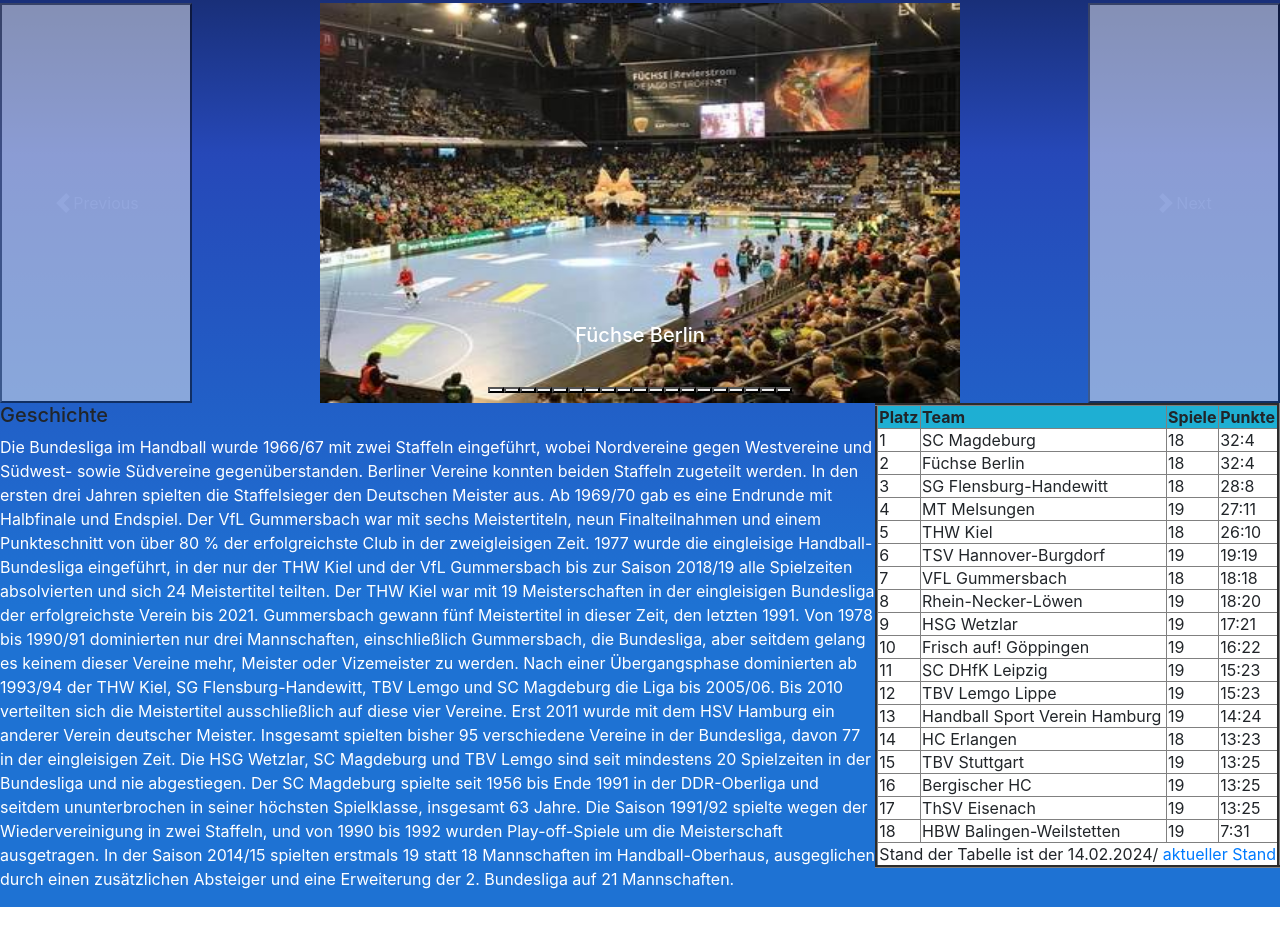
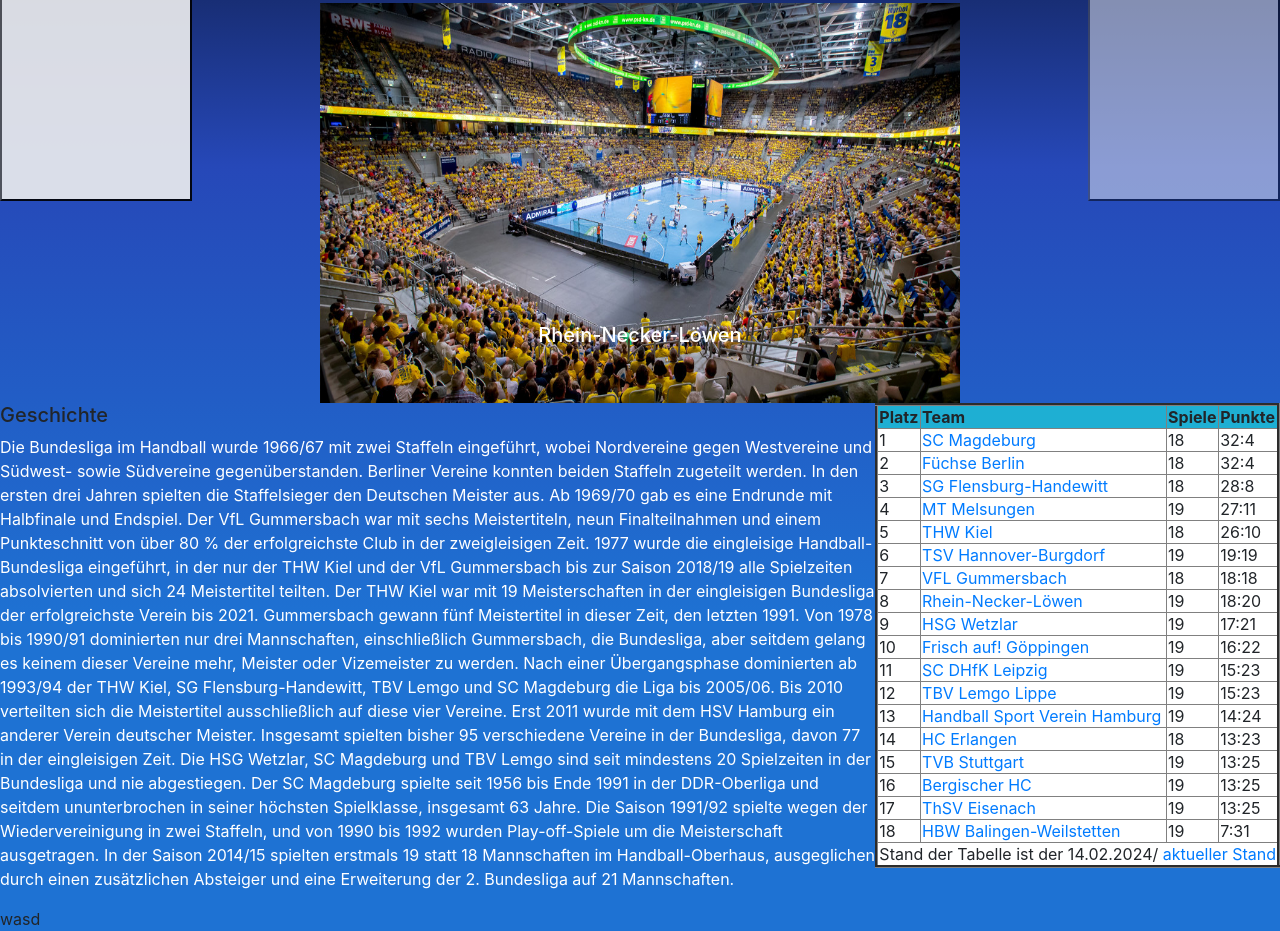
Before and after one commit to Jak0bus/Klausur-ersatz, a plain HTML site: page index.html in a window 1280 px wide. Shown: the part 599-1530 px from the top of the page. Before the commit the page ends 1506 px from the top, so only its background shows below. Drawn offline with nearby package versions, Linux system fonts and the light colour scheme.

Commit message:
Add files via upload

```diff
--- a/index.html
+++ b/index.html
@@ -42,10 +42,14 @@
   <h2>Wilkommen</h2>
 
 
+
   <div id="logo" class="Logo">
   <img src="Bilder/HBL Logo.png">
   </div>
   </br>
+
+
+
   <div id="carouselExampleCaptions" class="carousel slide">
     <div class="carousel-indicators">
       <button type="button" data-bs-target="#carouselExampleCaptions" data-bs-slide-to="0" class="active" aria-current="true" aria-label="Slide 1"></button>
@@ -68,20 +72,21 @@
       <button type="button" data-bs-target="#carouselExampleCaptions" data-bs-slide-to="17" aria-label="Slide 18"></button>
       <button type="button" data-bs-target="#carouselExampleCaptions" data-bs-slide-to="18" aria-label="Slide 1"></button>
 
-
+      </div>
     </div>
     <div class="carousel-inner">
       <div class="carousel-item active">
-        <img src="Bilder/Hallen/Füschse Berlin.png" >
+        <img src="Bilder/Hallen/Halle RNL.PNG" >
         <div class="carousel-caption d-none d-md-block">
-          <h5>Füchse Berlin</h5>
+          <h5>Rhein-Necker-Löwen
+          </h5>
           <p></p>
         </div>
       </div>
       <div class="carousel-item">
-        <img src="Bilder/Hallen/Halle RNL.PNG" >
+        <img src="Bilder/Hallen/Füschse Berlin.png" >
         <div class="carousel-caption d-none d-md-block">
-          <h5>Rhein-Necker-Löwen</h5>
+          <h5>Füchse Berlin</h5>
           <p>Some representative placeholder content for the second slide.</p>
         </div>
       </div>
@@ -228,109 +233,109 @@
             </tr>
             <tr>
               <td>1</td>
-              <td>SC Magdeburg</td>
+              <td><a href="https://www.scm-handball.de/">SC Magdeburg</a></td>
               <td>18</td>
               <td>32:4</td>
             </tr>
             <tr>
               <td>2</td>
-              <td>Füchse Berlin</td>
+              <td><a href="https://fuechse.berlin/o.red.r/home.html">Füchse Berlin</td>
               <td>18</td>
               <td>32:4</td>
             </tr>
             <tr>
               <td>3</td>
-              <td>SG Flensburg-Handewitt</td>
+              <td><a href="https://www.sg-flensburg-handewitt.de/">SG Flensburg-Handewitt</td>
               <td>18</td>
               <td>28:8</td>
             </tr>
             <tr>
               <td>4</td>
-              <td>MT Melsungen</td>
+              <td><a href="https://mt-melsungen.de/">MT Melsungen</td>
               <td>19</td>
               <td>27:11</td>
             </tr>
             <tr>
               <td>5</td>
-              <td>THW Kiel</td>
+              <td><a href="https://thw-handball.de/">THW Kiel</td>
               <td>18</td>
               <td>26:10</td>
             </tr>
             <tr>
               <td>6</td>
-              <td>TSV Hannover-Burgdorf</td>
+              <td><a href="https://www.die-recken.de/">TSV Hannover-Burgdorf</td>
               <td>19</td>
               <td>19:19</td>
             </tr>
             <tr>
               <td>7</td>
-              <td>VFL Gummersbach</td>
+              <td><a href="https://www.vfl-gummersbach.de/">VFL Gummersbach</td>
               <td>18</td>
               <td>18:18</td>
             </tr>
             <tr>
               <td>8</td>
-              <td>Rhein-Necker-Löwen</td>
+              <td><a href="https://www.rhein-neckar-loewen.de/">Rhein-Necker-Löwen</td>
               <td>19</td>
               <td>18:20</td>
             </tr>
             <tr>
               <td>9</td>
-              <td>HSG Wetzlar</td>
+              <td><a href="https://www.hsg-wetzlar.de/">HSG Wetzlar</td>
               <td>19</td>
               <td>17:21</td>
             </tr>
             <tr>
               <td>10</td>
-              <td>Frisch auf! Göppingen</td>
+              <td><a href="https://www.frischauf-gp.de/startseite/">Frisch auf! Göppingen</td>
               <td>19</td>
               <td>16:22</td>
             </tr>
             <tr>
               <td>11</td>
-              <td>SC DHfK Leipzig</td>
+              <td><a href="https://www.scdhfk-handball.de/">SC DHfK Leipzig</td>
               <td>19</td>
               <td>15:23</td>
             </tr>
             <tr>
               <td>12</td>
-              <td>TBV Lemgo Lippe</td>
+              <td><a href="https://www.tbv-lemgo-lippe.de/">TBV Lemgo Lippe</td>
               <td>19</td>
               <td>15:23</td>
             </tr>
             <tr>
               <td>13</td>
-              <td>Handball Sport Verein Hamburg</td>
+              <td><a href="https://hamburg-handball.de/">Handball Sport Verein Hamburg</td>
               <td>19</td>
               <td>14:24</td>
             </tr>
             <tr>
               <td>14</td>
-              <td>HC Erlangen</td>
+              <td><a href="https://www.hc-erlangen.de/">HC Erlangen</td>
               <td>18</td>
               <td>13:23</td>
             </tr>
             <tr>
               <td>15</td>
-              <td>TBV Stuttgart</td>
+              <td><a href="https://www.tvbstuttgart.de/">TVB Stuttgart</td>
               <td>19</td>
               <td>13:25</td>
             </tr>
             <tr>
               <td>16</td>
-              <td>Bergischer HC</td>
+              <td><a href="https://www.bhc06.de/">Bergischer HC</td>
               <td>19</td>
               <td>13:25</td>
             </tr>
             <tr>
               <td>17</td>
-              <td>ThSV Eisenach</td>
+              <td><a href="https://www.thsv-eisenach.de/">ThSV Eisenach</td>
               <td>19</td>
               <td>13:25</td>
             </tr>
             <tr>
               <td>18</td>
-              <td>HBW Balingen-Weilstetten</td>
+              <td><a href="https://www.h-bw.de/">HBW Balingen-Weilstetten</td>
               <td>19</td>
               <td>7:31</td>
             </tr>
@@ -340,6 +345,9 @@
             </tr>
             </table>
       </div>
+
+
+
 
       <div class="grid-item">
       <h5>Geschichte</h5>
@@ -364,6 +372,12 @@
 
       </div>
 
+      <div class="grid-item">
+
+
+        wasd
+
+      </div>
 </div>
 
 
--- a/style.css
+++ b/style.css
@@ -10,7 +10,7 @@
 
 .Logo{
 
-  justify-content: right;
+  justify-content: top right;
 
 }
 
```
Also changed, not shown: index 2.html (+81 -2 lines).
